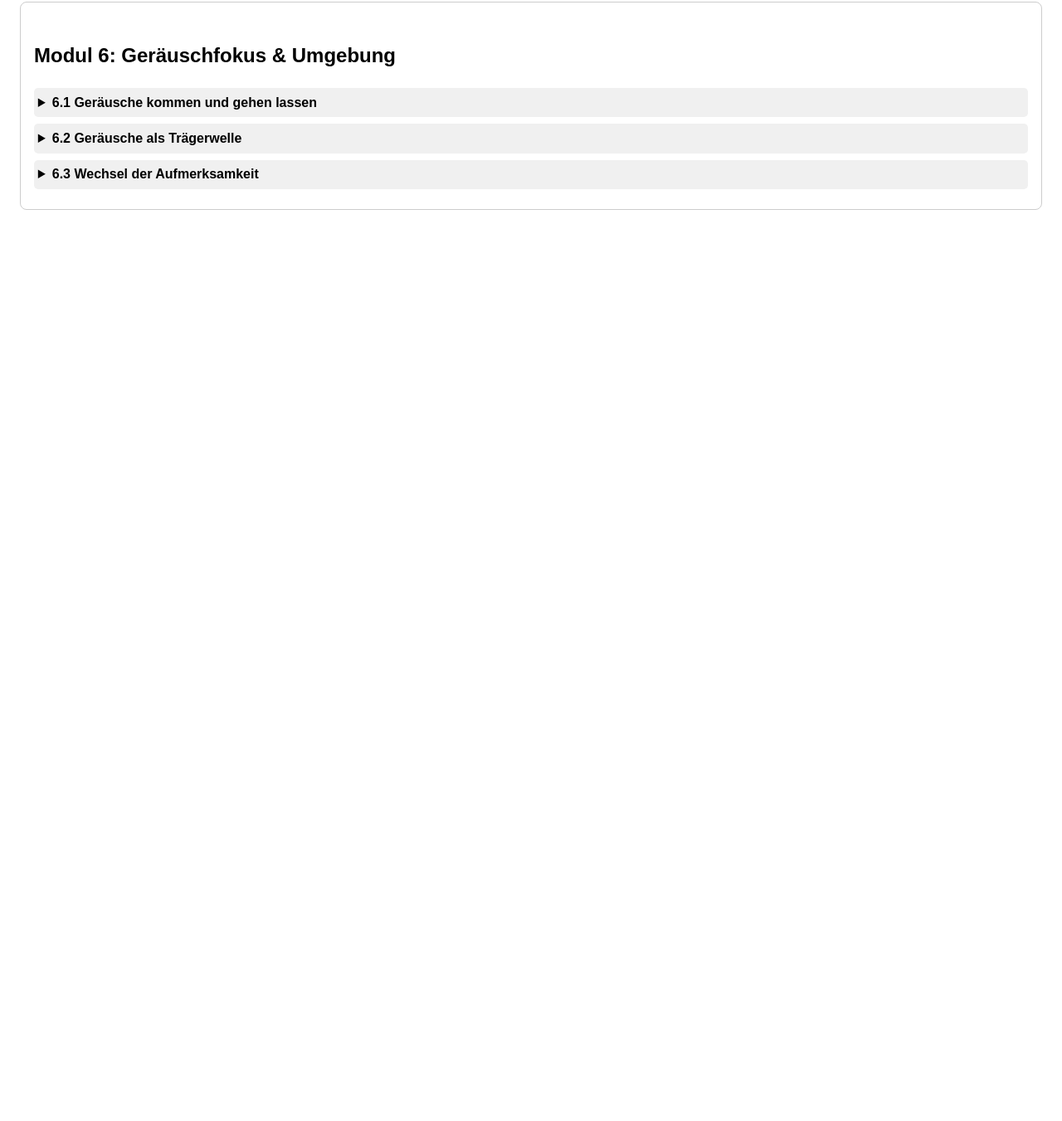
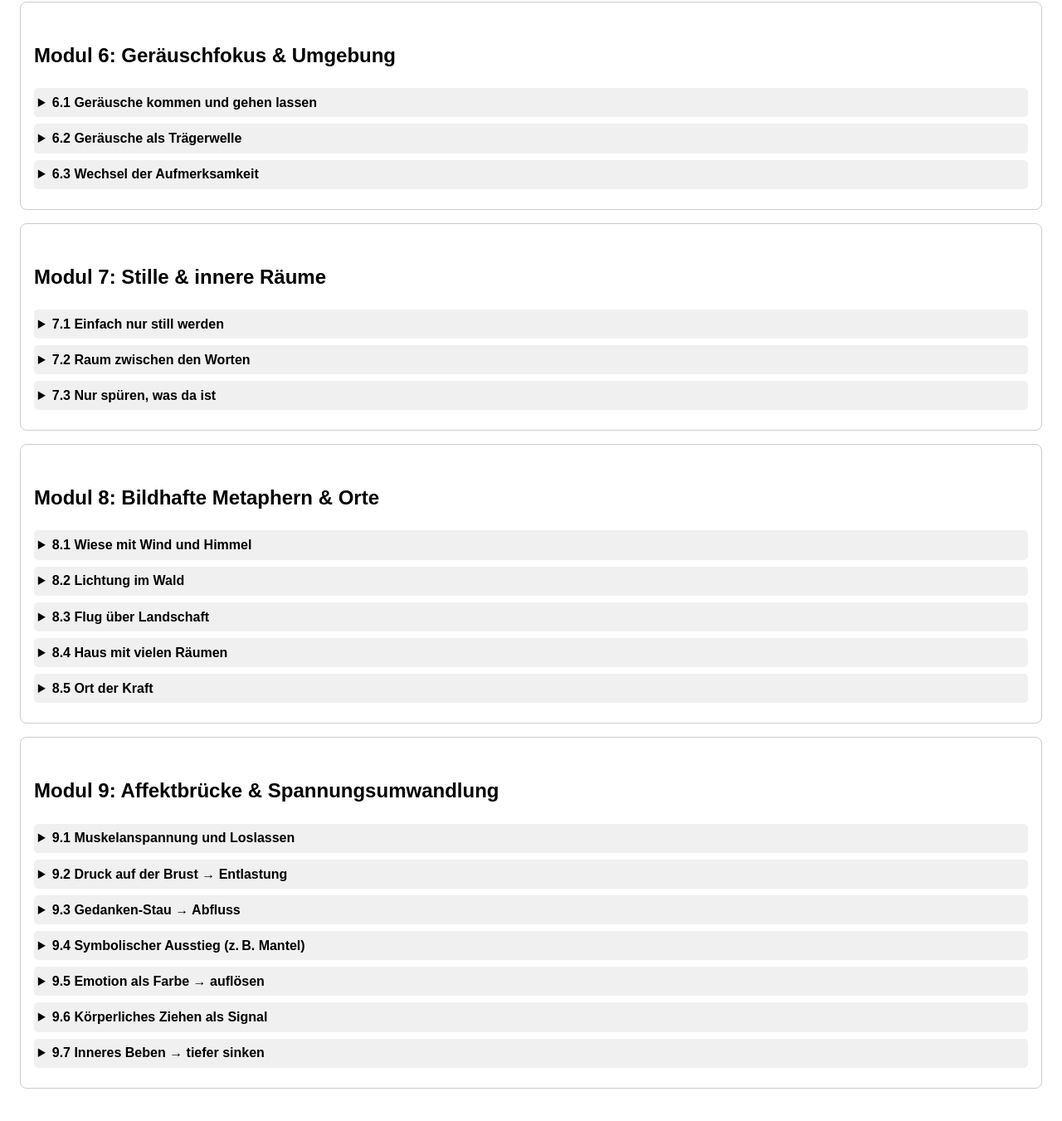
Before and after one commit to KN01069/Trance-schnellauswahl, a plain HTML site: page index.html in a window 1280 px wide. Shown: the part 2008-3359 px from the top of the page at 83% size. Before the commit the page ends 2301 px from the top, so only its background shows below. Drawn offline with Linux system fonts and the light colour scheme.

Commit message:
Update index.html

```diff
--- a/index.html
+++ b/index.html
@@ -93,6 +93,36 @@
   <details><summary>6.3 Wechsel der Aufmerksamkeit</summary><p>Von außen nach innen … vom Klang zum Atem … zurück zum Klang … wie ein Pendel …</p></details>
 </div>
 
+<!-- Modul 7 -->
+<div class="modul" data-tags="FS FG FE W3 W5">
+  <h2>Modul 7: Stille & innere Räume</h2>
+  <details><summary>7.1 Einfach nur still werden</summary><p>Du darfst jetzt einfach still werden … nichts tun … nichts erreichen … einfach sein …</p></details>
+  <details><summary>7.2 Raum zwischen den Worten</summary><p>Zwischen zwei Worten liegt ein Raum … und auch zwischen zwei Gedanken … vielleicht findest du dort etwas, das ganz still ist …</p></details>
+  <details><summary>7.3 Nur spüren, was da ist</summary><p>Du brauchst nichts zu verändern … nur spüren, was jetzt da ist … ein leiser innerer Ort, der nichts verlangt …</p></details>
+</div>
+
+<!-- Modul 8 -->
+<div class="modul" data-tags="FB FE FK B T W5">
+  <h2>Modul 8: Bildhafte Metaphern & Orte</h2>
+  <details><summary>8.1 Wiese mit Wind und Himmel</summary><p>Eine weite Wiese … der Himmel über dir … ein leichter Wind … alles offen … ruhig …</p></details>
+  <details><summary>8.2 Lichtung im Wald</summary><p>Du gehst durch einen stillen Wald … und plötzlich öffnet sich eine Lichtung … sicher, geschützt, nur für dich …</p></details>
+  <details><summary>8.3 Flug über Landschaft</summary><p>Du hebst ab … wie ein Vogel … siehst die Landschaft unter dir … alles wird kleiner … du bekommst Abstand …</p></details>
+  <details><summary>8.4 Haus mit vielen Räumen</summary><p>Ein altes Haus … viele Türen … Räume, die du betreten kannst … jeder mit etwas, das zu dir gehört …</p></details>
+  <details><summary>8.5 Ort der Kraft</summary><p>Ein Ort in dir, der dir Kraft gibt … ein Garten, ein Licht, etwas Eigenes …</p></details>
+</div>
+
+<!-- Modul 9 -->
+<div class="modul" data-tags="FK FS FE T Ä Z M W2 W3 W4 W5">
+  <h2>Modul 9: Affektbrücke & Spannungsumwandlung</h2>
+  <details><summary>9.1 Muskelanspannung und Loslassen</summary><p>Spann für einen Moment die Muskeln an … und dann … lass los … spür, wie die Spannung weicht …</p></details>
+  <details><summary>9.2 Druck auf der Brust → Entlastung</summary><p>Vielleicht spürst du Druck … ein Gewicht auf der Brust … du darfst es loswerden … freier atmen …</p></details>
+  <details><summary>9.3 Gedanken-Stau → Abfluss</summary><p>Viele Gedanken stauen sich … wie ein inneres Ventil, das sich öffnen darf …</p></details>
+  <details><summary>9.4 Symbolischer Ausstieg (z. B. Mantel)</summary><p>Du trägst etwas wie einen schweren Mantel … du legst ihn jetzt ab … und stehst freier da …</p></details>
+  <details><summary>9.5 Emotion als Farbe → auflösen</summary><p>Vielleicht hat das Gefühl eine Farbe … du beobachtest, wie es verblasst … zerfällt …</p></details>
+  <details><summary>9.6 Körperliches Ziehen als Signal</summary><p>Ein Ziehen … ein Kribbeln … du kannst es da sein lassen … und vielleicht wandert es … löst sich …</p></details>
+  <details><summary>9.7 Inneres Beben → tiefer sinken</summary><p>Etwas bebt in dir … innerlich … und gerade dieses Beben hilft dir, tiefer zu sinken …</p></details>
+</div>
+
   </div>
   <script>
     function applyFilters() {
```
